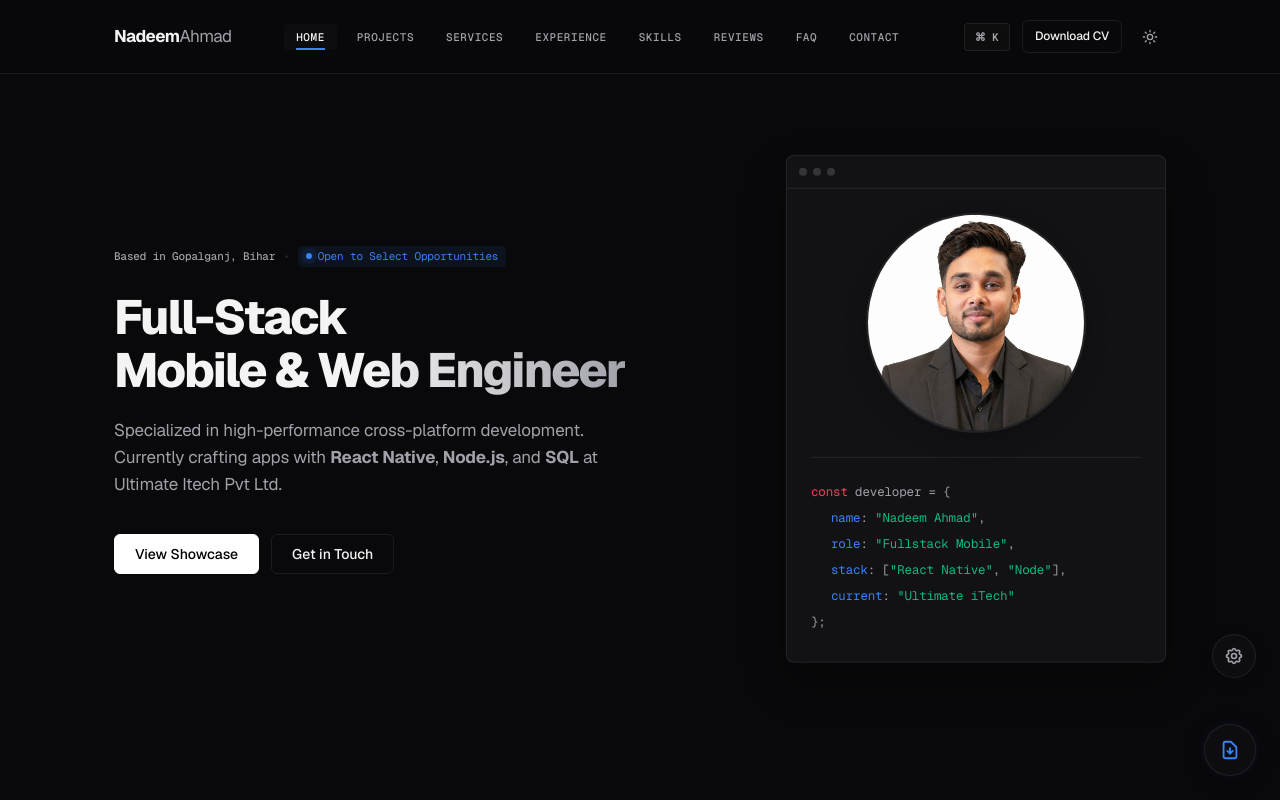
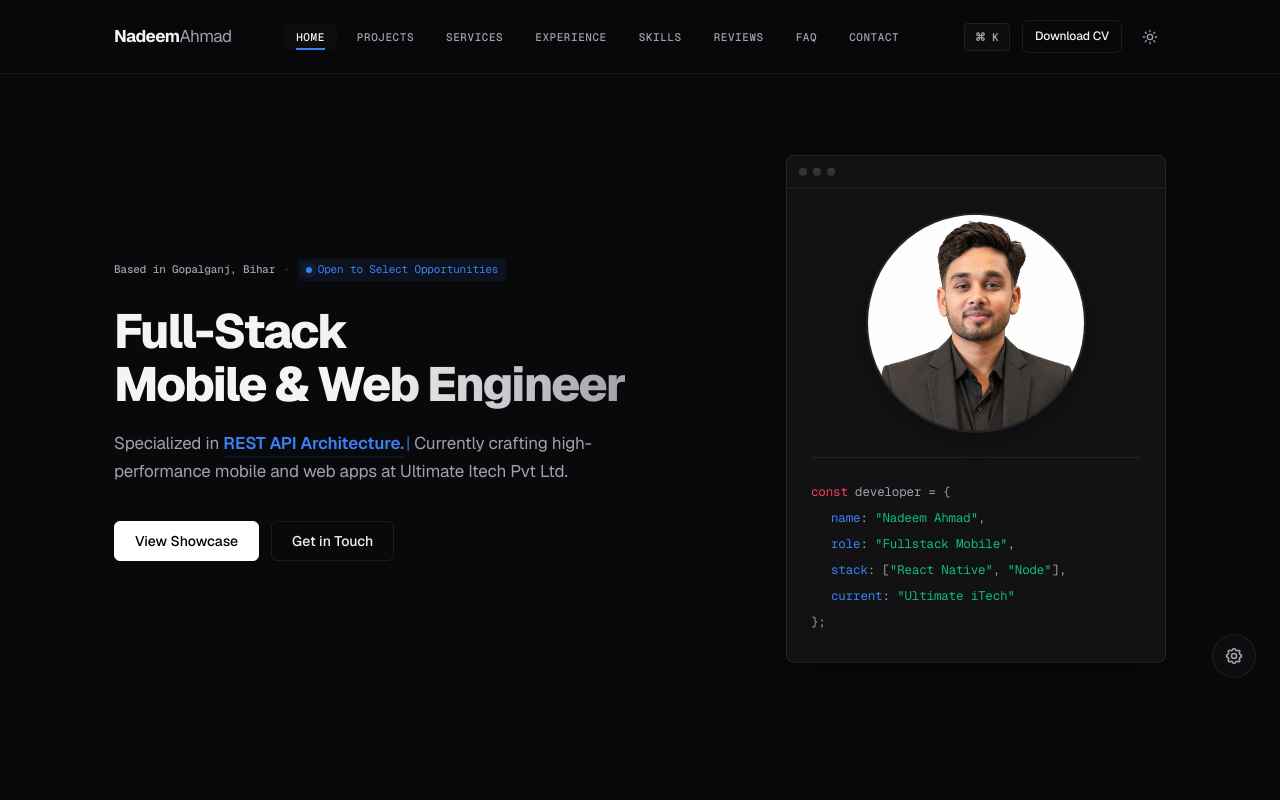
Before and after one commit to Nadeemahmad321/Nadeem-portfolio, a React (Vite) app in the folder frontend/: page / in a window 1280 px wide. Shown: the top 800 px of the page. Built offline with nearby package versions, Linux system fonts and the light colour scheme.

Commit message:
Implement Hero section typewriter text typing animation loop and caret blinking styling

```diff
--- a/frontend/src/App.jsx
+++ b/frontend/src/App.jsx
@@ -287,19 +287,6 @@ function App() {
         </div>
       </div>
 
-      {/* Floating Download Resume Action Button */}
-      <button
-        className="floating-resume-btn"
-        onClick={handlePrint}
-        aria-label="Download Resume PDF"
-        title="Print / Save Resume as PDF"
-      >
-        <svg className="icon" fill="none" stroke="currentColor" viewBox="0 0 24 24" xmlns="http://www.w3.org/2000/svg">
-          <path strokeLinecap="round" strokeLinejoin="round" strokeWidth="2" d="M12 10v6m0 0l-3-3m3 3l3-3m2 8H7a2 2 0 01-2-2V5a2 2 0 012-2h5.586a1 1 0 01.707.293l5.414 5.414a1 1 0 01.293.707V19a2 2 0 01-2 2z"></path>
-        </svg>
-        <span className="tooltip-text">Download Resume</span>
-      </button>
-
       {/* Hidden PDF Printable CV Layout */}
       <PrintLayout />
 
--- a/frontend/src/components/Hero.jsx
+++ b/frontend/src/components/Hero.jsx
@@ -1,7 +1,42 @@
-import React from 'react'
+import React, { useState, useEffect } from 'react'
 import profileImg from '../assets/nadeem.jpg'
 
 export default function Hero({ scrollTo }) {
+  const [displayText, setDisplayText] = useState('')
+  const [phraseIdx, setPhraseIdx] = useState(0)
+  const [isDeleting, setIsDeleting] = useState(false)
+
+  const phrases = [
+    "React Native Dev.",
+    "REST API Architecture.",
+    "Performance Optimization.",
+    "Database Schema Design."
+  ]
+
+  useEffect(() => {
+    let timer
+    const currentPhrase = phrases[phraseIdx]
+
+    if (isDeleting) {
+      timer = setTimeout(() => {
+        setDisplayText(currentPhrase.substring(0, displayText.length - 1))
+      }, 40)
+    } else {
+      timer = setTimeout(() => {
+        setDisplayText(currentPhrase.substring(0, displayText.length + 1))
+      }, 80)
+    }
+
+    if (!isDeleting && displayText === currentPhrase) {
+      timer = setTimeout(() => setIsDeleting(true), 2000)
+    } else if (isDeleting && displayText === '') {
+      setIsDeleting(false)
+      setPhraseIdx((prev) => (prev + 1) % phrases.length)
+    }
+
+    return () => clearTimeout(timer)
+  }, [displayText, isDeleting, phraseIdx])
+
   return (
     <section id="home" className="hero-section">
       <div className="hero-content">
@@ -15,7 +50,7 @@ export default function Hero({ scrollTo }) {
           <span className="highlight-text">Mobile & Web Engineer</span>
         </h1>
         <p className="hero-lead">
-          Specialized in high-performance cross-platform development. Currently crafting apps with <strong>React Native</strong>, <strong>Node.js</strong>, and <strong>SQL</strong> at Ultimate Itech Pvt Ltd.
+          Specialized in <span className="typewriter-text">{displayText}</span><span className="typewriter-caret">|</span> Currently crafting high-performance mobile and web apps at Ultimate Itech Pvt Ltd.
         </p>
         <div className="hero-actions">
           <button onClick={() => scrollTo('projects')} className="btn btn-primary">
--- a/frontend/src/index.css
+++ b/frontend/src/index.css
@@ -1960,70 +1960,22 @@ section {
   }
 }
 
-/* --- Floating Resume Button --- */
-.floating-resume-btn {
-  position: fixed;
-  bottom: 24px;
-  right: 24px;
-  width: 52px;
-  height: 52px;
-  background: var(--card-bg);
-  border: 1px solid var(--border);
-  border-radius: 50%;
+/* --- Typewriter Effect --- */
+.typewriter-text {
   color: var(--highlight);
-  display: flex;
-  align-items: center;
-  justify-content: center;
-  cursor: pointer;
-  z-index: 999;
-  transition: all 0.3s cubic-bezier(0.16, 1, 0.3, 1);
-  box-shadow: 0 4px 20px rgba(0, 0, 0, 0.2), 0 0 10px var(--highlight-glow);
-}
-
-.floating-resume-btn:hover {
-  background: var(--highlight);
-  color: var(--accent-inverse);
-  border-color: var(--highlight);
-  transform: translateY(-4px) scale(1.05);
-  box-shadow: 0 8px 30px var(--highlight-glow), 0 0 20px var(--highlight-glow);
-}
-
-.floating-resume-btn .icon {
-  width: 22px;
-  height: 22px;
-  stroke-width: 2;
-}
-
-/* Tooltip */
-.floating-resume-btn .tooltip-text {
-  position: absolute;
-  right: 64px;
-  background: var(--card-bg);
-  border: 1px solid var(--border);
-  color: var(--fg);
-  font-family: var(--font-mono);
-  font-size: 11px;
-  font-weight: 500;
-  text-transform: uppercase;
-  letter-spacing: 0.05em;
-  padding: 6px 12px;
-  border-radius: 6px;
-  white-space: nowrap;
-  opacity: 0;
-  pointer-events: none;
-  transform: translateX(10px);
-  transition: all 0.3s cubic-bezier(0.16, 1, 0.3, 1);
-  box-shadow: 0 4px 15px rgba(0, 0, 0, 0.1);
-}
-
-.floating-resume-btn:hover .tooltip-text {
-  opacity: 1;
-  transform: translateX(0);
-}
-
-/* Hide from printing */
-@media print {
-  .floating-resume-btn {
-    display: none !important;
-  }
-}
+  font-weight: 600;
+  border-bottom: 2px solid var(--highlight-glow);
+  padding-bottom: 2px;
+}
+
+.typewriter-caret {
+  color: var(--highlight);
+  font-weight: 100;
+  margin-left: 2px;
+  animation: caret-blink 0.8s step-end infinite;
+}
+
+@keyframes caret-blink {
+  from, to { color: transparent }
+  50% { color: var(--highlight) }
+}
```
